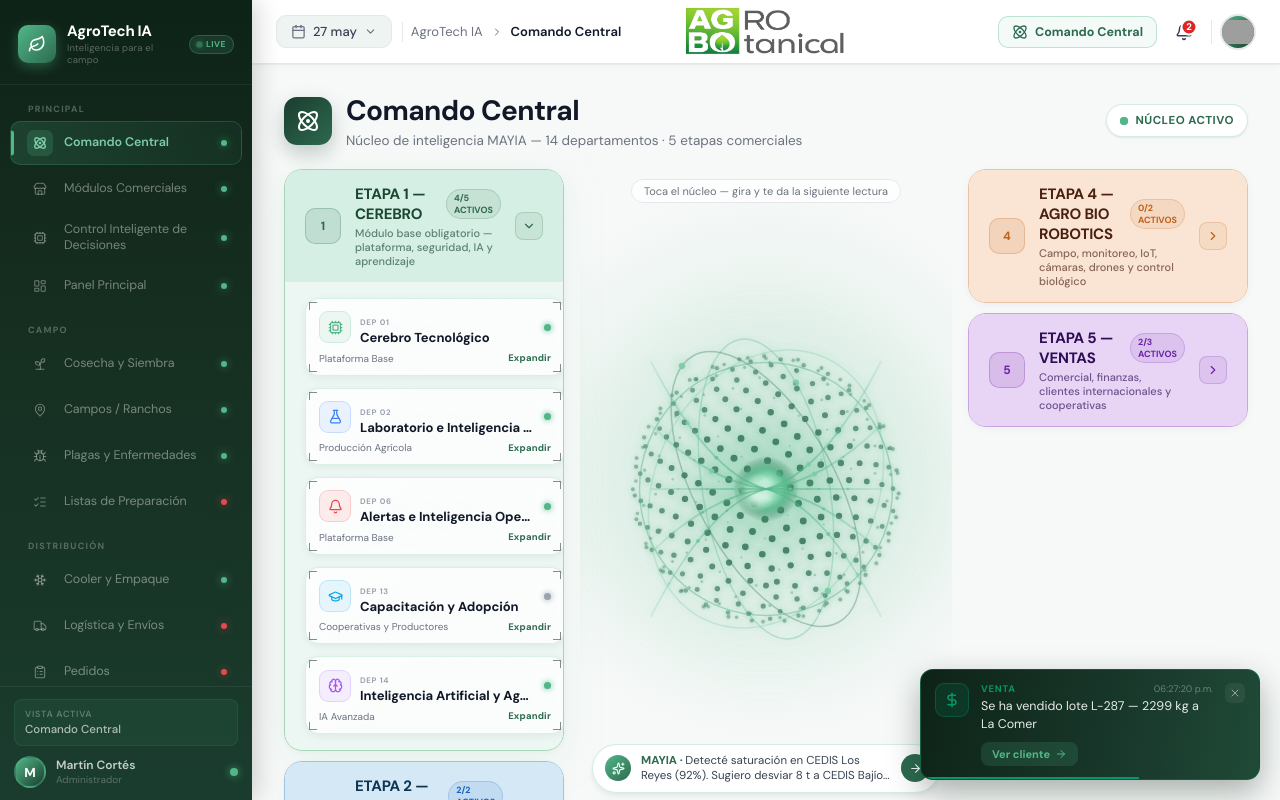
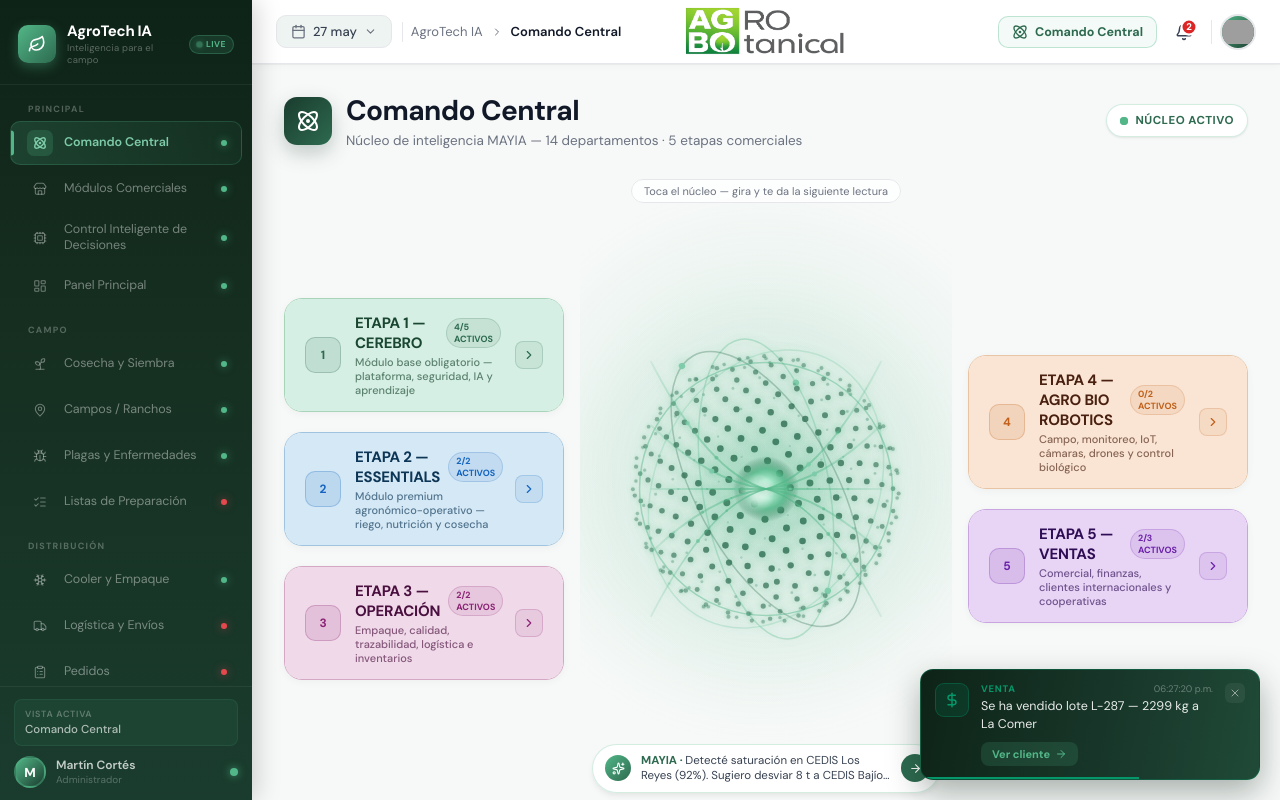
Before and after one commit to mayiainteligencia/AGRMayia, a React (Vite) app in the folder frontend/: page / in a window 1280 px wide. Built offline with nearby package versions, Linux system fonts and the light colour scheme; grey boxes are pictures that could not be loaded; the HTML template or start-up script is replaced by a standard one.

Commit message:
se empaquetan en etapas

```diff
--- a/frontend/src/features/comandoCentral/ComandoCentral.tsx
+++ b/frontend/src/features/comandoCentral/ComandoCentral.tsx
@@ -589,7 +589,7 @@ export const ComandoCentral: React.FC = () => {
           display: grid;
           grid-template-columns: 280px 1fr 280px;
           gap: 16px;
-          align-items: start;
+          align-items: center;
         }
         .cc-nucleus {
           position: relative; height: 640px;
@@ -597,7 +597,7 @@ export const ComandoCentral: React.FC = () => {
           border-radius: 20px;
         }
         .cc-brain { position: absolute; inset: 0; border-radius: 20px; overflow: hidden; }
-        .cc-col-side { display: flex; flex-direction: column; gap: 10px; }
+        .cc-col-side { display: flex; flex-direction: column; gap: 20px; }
 
         @media (max-width: 900px) {
           .cc-arena { grid-template-columns: 1fr; }
@@ -642,8 +642,8 @@ export const ComandoCentral: React.FC = () => {
 
         {/* COLUMNA IZQUIERDA — Cerebro · Essentials · Operación */}
         <div className="cc-col-side">
-          {CLUSTERS.slice(0, 3).map((cluster, i) => (
-            <ClusterAccordion key={cluster.etapa} cluster={cluster} defaultOpen={i === 0} />
+          {CLUSTERS.slice(0, 3).map((cluster) => (
+            <ClusterAccordion key={cluster.etapa} cluster={cluster} defaultOpen={false} />
           ))}
         </div>
 
--- a/frontend/src/features/modulosDashboard/ModulosDashboard.tsx
+++ b/frontend/src/features/modulosDashboard/ModulosDashboard.tsx
@@ -637,12 +637,12 @@ export const ModulosDashboard: React.FC = () => {
           5 ETAPAS COMERCIALES — CLUSTERS
       ════════════════════════════════════════════ */}
       <div style={{ display: 'flex', flexDirection: 'column', gap: 12, marginBottom: 40 }}>
-        {CLUSTERS.map((cluster, i) => (
+        {CLUSTERS.map((cluster) => (
           <ClusterSection
             key={cluster.etapa}
             cluster={cluster}
             depts={cluster.deptIds.map(id => DEPARTAMENTOS.find(d => d.id === id)!).filter(Boolean)}
-            defaultOpen={i === 0}
+            defaultOpen={false}
             nav={nav}
           />
         ))}
```
